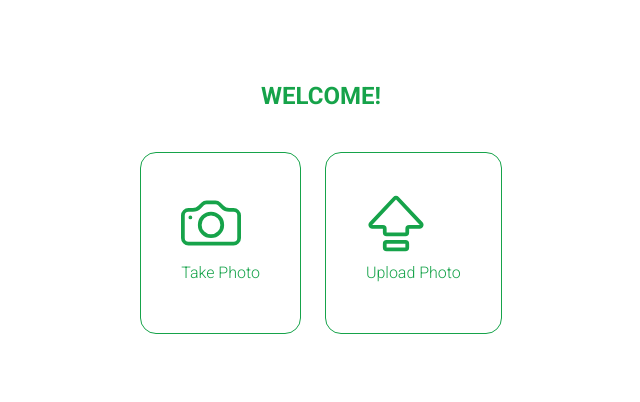
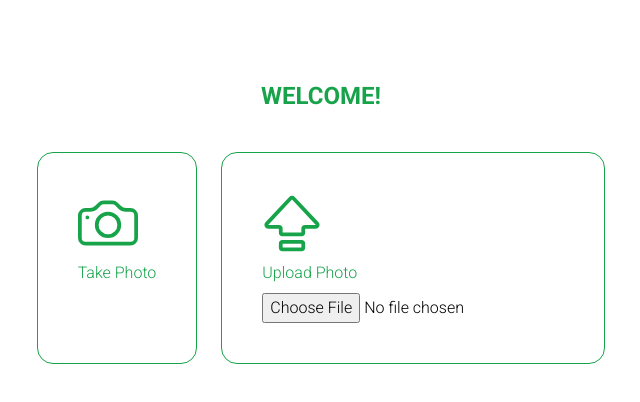
Before and after one commit to wemmy6673/zonecam, a React (Vite) app: page /Home in a window 1280 px wide. Shown: the top 402 px of the page, without its empty margins (319-959 px from the left). Built offline with nearby package versions, Linux system fonts and the light colour scheme; no server answers.

Commit message:
camera testing

```diff
--- a/src/components/Home.jsx
+++ b/src/components/Home.jsx
@@ -1,34 +1,44 @@
 import { BsCamera } from "react-icons/bs";
 import { BsCapslock } from "react-icons/bs";
-import { useRef } from 'react';
+import { useState, useRef } from 'react';
 
 const Home = () => {
 
+    const [image, setImage] = useState(null);
+    const [isCameraOpen, setIsCameraOpen] = useState(false);
+    const [imageSrc, setImageSrc] = useState(null);
     const videoRef = useRef(null);
-    // const canvasRef = useRef(null);
+    const canvasRef = useRef(null);
+
+    const handleImageCapture = (e) =>{
+      const file = e.target.files[0];
+      if(file) {
+        const imageUrl = URL.createObjectUrl(file);
+        setImage(imageUrl);
+      }
+    };
+
+    const openCamera = async () => {
+
+      try {
+        const stream = await navigator.mediaDevices.getUserMedia({video: true});
+        videoRef.current.srcObject = stream;
+        setIsCameraOpen(true);
+      }
+      catch (err) {
+        console.error('Error accessing media devices.', err);
+      }
+    };
+
+    const takePicture = () =>{
+      const context = canvasRef.current.getContext('2d');
+      context.drawImage(videoRef.current, 0, 0, canvasRef.current.width, canvasRef.current.height);
+      setImageSrc(canvasRef.current.toDataURL('image/png'));
+
+    }
 
 
 
-    const startCamera = async () => {
-        try {
-          const stream = await navigator.mediaDevices.getUserMedia({ video: true });
-          videoRef.current.srcObject = stream;
-          videoRef.current.play();
-        } catch (error) {
-          console.error('Error accessing camera:', error);
-        }
-      };
-
-    //   const stopCamera = () => {
-    //     const stream = videoRef.current.srcObject;
-    //     const tracks = stream.getTracks();
-
-    //     tracks.forEach((track) => {
-    //       track.stop();
-    //     });
-
-    //     videoRef.current.srcObject = null;
-    //   };
 
 
     return(
@@ -36,8 +46,9 @@ const Home = () => {
             <div className='flex flex-col space-y-10 w-[100%] items-center'>
             <h1 className='text-green-600 text-2xl font-bold'>WELCOME!</h1>
 
-            <div className='flex flex-col space-y-8 md:space-y-0 md:flex-row md:space-x-6 cursor-pointer'>
-                <div className='border border-green-600 text-green-600  p-10 rounded-2xl items-center' onClick={startCamera()}>
+            <div className='flex flex-col space-y-8 md:space-y-0 md:flex-row md:space-x-6 cursor-pointer' onClick={openCamera}>
+              { !isCameraOpen ? (
+                <div className='border border-green-600 text-green-600  p-10 rounded-2xl items-center'>
 
 
                 <BsCamera className='text-6xl' />
@@ -45,7 +56,26 @@ const Home = () => {
                 <p className='py-2'>Take Photo</p>
 
 
-                </div>
+
+                </div>) : (
+
+                   <>
+                <video ref={videoRef} autoPlay style={{ width: '300px', height: 'auto' }}></video>
+                <button onClick={takePicture}>Capture Image</button>
+                <canvas ref={canvasRef} style={{}} width="300" height="200"></canvas>
+                  {imageSrc && (
+                    <div>
+                       <h2>Captured Image:</h2>
+                        <img src={imageSrc} alt="Captured" style={{ width: '300px', height: 'auto' }} />
+                   </div>
+                )}
+        </>
+
+
+                )
+
+                }
+
 
                 <div className='border border-green-600 text-green-600  p-10 rounded-2xl items-center'>
 
@@ -53,6 +83,13 @@ const Home = () => {
                 <BsCapslock className='text-6xl' />
 
                 <p className='py-2'>Upload Photo</p>
+
+                <input className='text-black' type='file' accept="image/*" capture='environment' id='cameraInput' onChange={handleImageCapture} />
+                {image && (
+                  <div>
+                    <img src={image} alt="captured" style={{width: '300px', height: 'auto'}}/>
+                  </div>
+                )}
 
                 </div>
 
```
